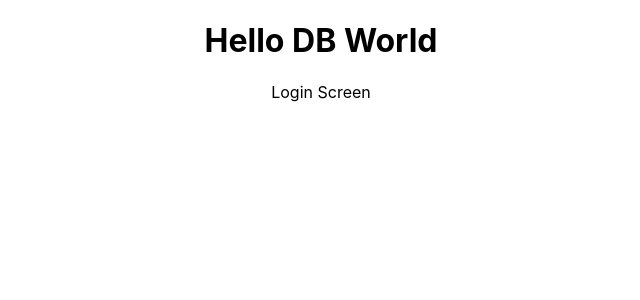
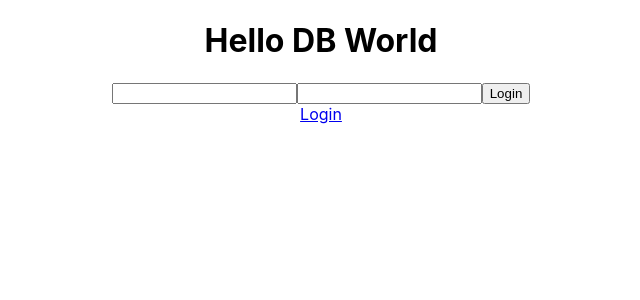
Before and after one commit to MichalPC/simple-database-manipulation-app, a React (Create React App) app: page / in a window 1280 px wide. Shown: the top 300 px of the page, without its empty margins (319-959 px from the left). Built offline with nearby package versions, Linux system fonts and the light colour scheme.

Commit message:
Add dummy login form.

```diff
--- a/src/components/Login/Login.js
+++ b/src/components/Login/Login.js
@@ -5,7 +5,12 @@ function Login() {
   return (
     <div className="Login">
       <main className="Login-container">
-        Login Screen
+        <form className="Login-form">
+          <input type="text"></input>
+          <input className="Password-input"type="text"></input>
+          <button type='submit'>Login</button>
+        </form>
+        <Link className='Login-button' to={'/home'} className="nav-link"> Login </Link>
       </main>
     </div>
   );
```
